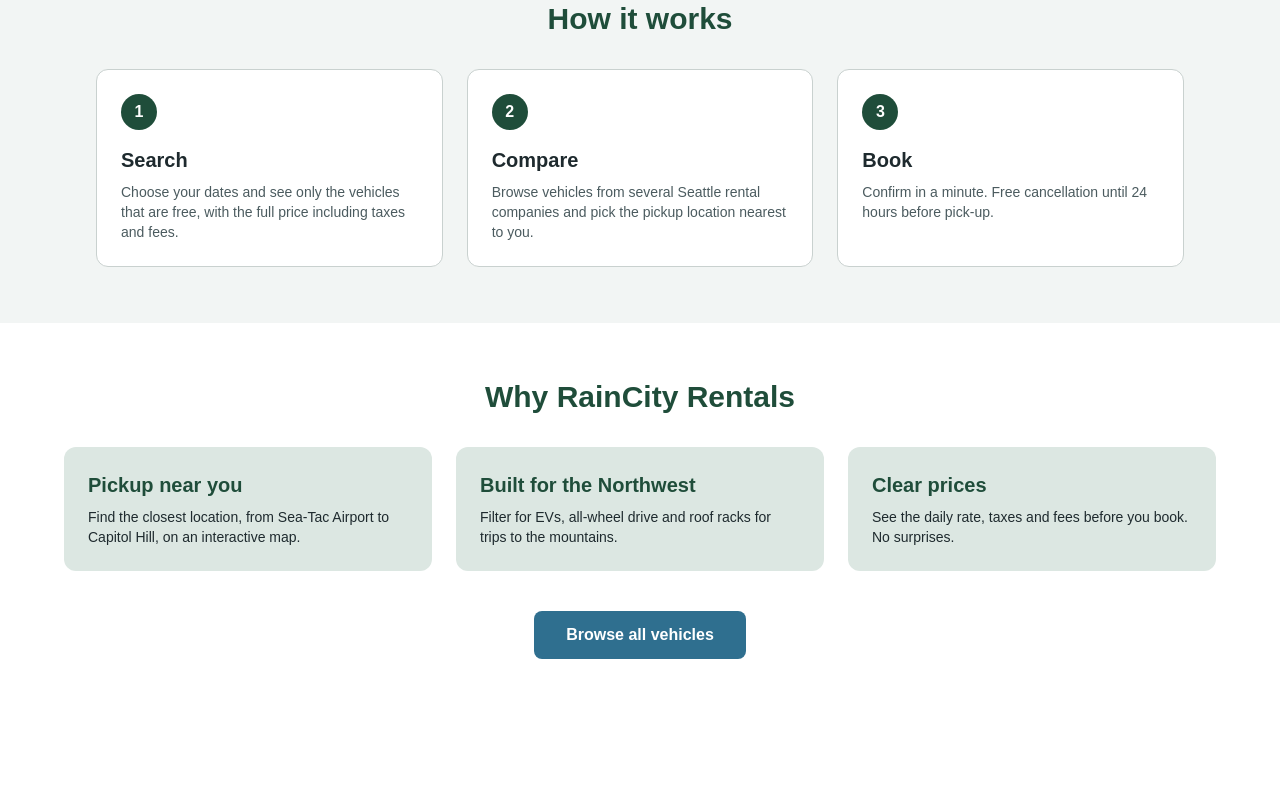
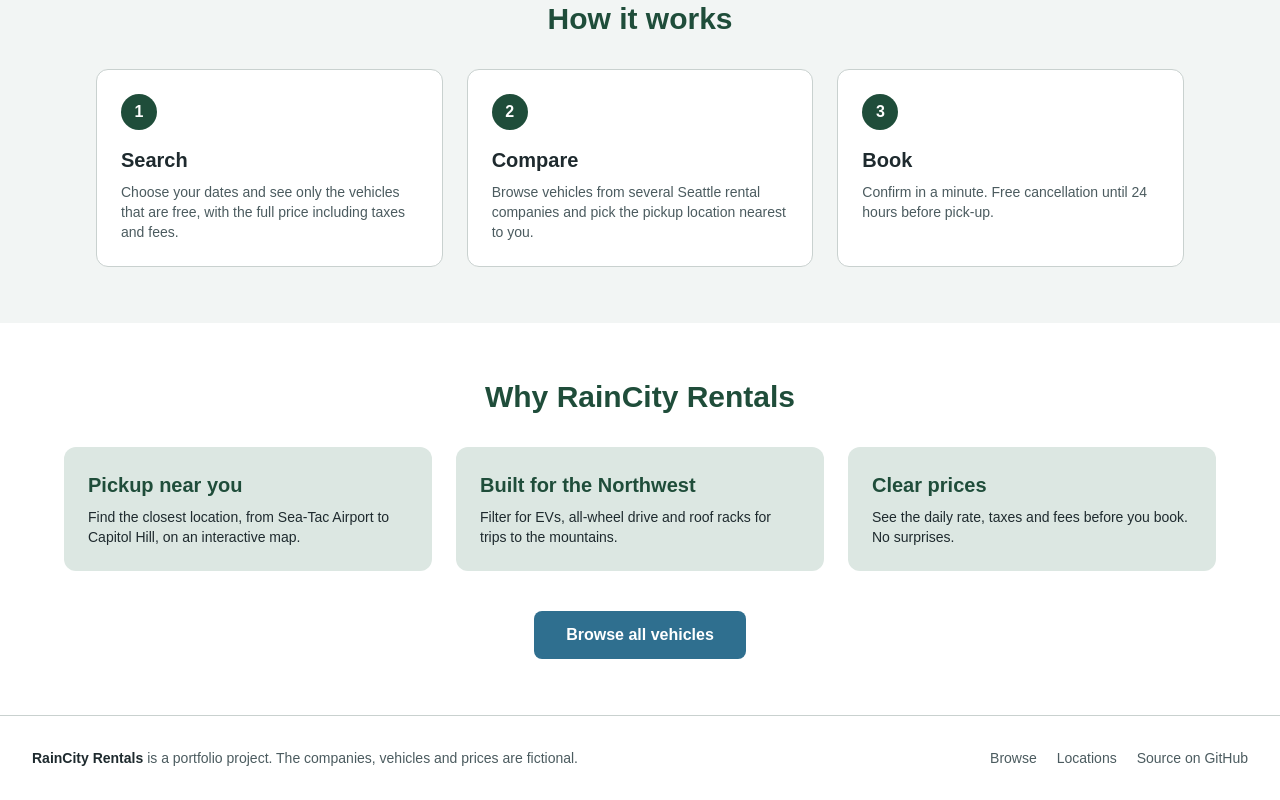
Before and after one commit to sent223/raincity-rentals, a Next.js app: page / in a window 1280 px wide. Shown: the part 597-1397 px from the top of the page. Before the commit the page ends 1312 px from the top, so only its background shows below. Built offline with nearby package versions, Linux system fonts and the light colour scheme; no server answers.

Commit message:
feat: add footer

```diff
--- a/app/layout.tsx
+++ b/app/layout.tsx
@@ -1,6 +1,7 @@
 import type { Metadata } from "next";
 import { Geist, Geist_Mono } from "next/font/google";
 import "./globals.css";
+import Footer from "../components/Footer";
 
 const geistSans = Geist({
   variable: "--font-geist-sans",
@@ -23,7 +24,10 @@ export default function RootLayout({ children }: LayoutProps<"/">) {
       lang="en"
       className={`${geistSans.variable} ${geistMono.variable} h-full antialiased`}
     >
-      <body className="min-h-full flex flex-col">{children}</body>
+      <body className="min-h-full flex flex-col">
+        {children}
+        <Footer />
+      </body>
     </html>
   );
 }
--- /dev/null
+++ b/components/Footer.tsx
@@ -0,0 +1,28 @@
+import Link from "next/link";
+
+export default function Footer() {
+  return (
+    <footer className="border-t border-[#C9D1CF] bg-white px-4 py-8 text-sm text-[#4B5B5F] sm:px-8">
+      <div className="mx-auto flex max-w-7xl flex-col gap-4 sm:flex-row sm:items-center sm:justify-between">
+        <p>
+          <strong className="text-[#1E2A2E]">RainCity Rentals</strong> is a
+          portfolio project. The companies, vehicles and prices are fictional.
+        </p>
+        <nav aria-label="Footer" className="flex gap-5">
+          <Link href="/vehicles" className="hover:underline">
+            Browse
+          </Link>
+          <Link href="/locations" className="hover:underline">
+            Locations
+          </Link>
+          <a
+            href="https://github.com/sent223/raincity-rentals"
+            className="hover:underline"
+          >
+            Source on GitHub
+          </a>
+        </nav>
+      </div>
+    </footer>
+  );
+}
```
